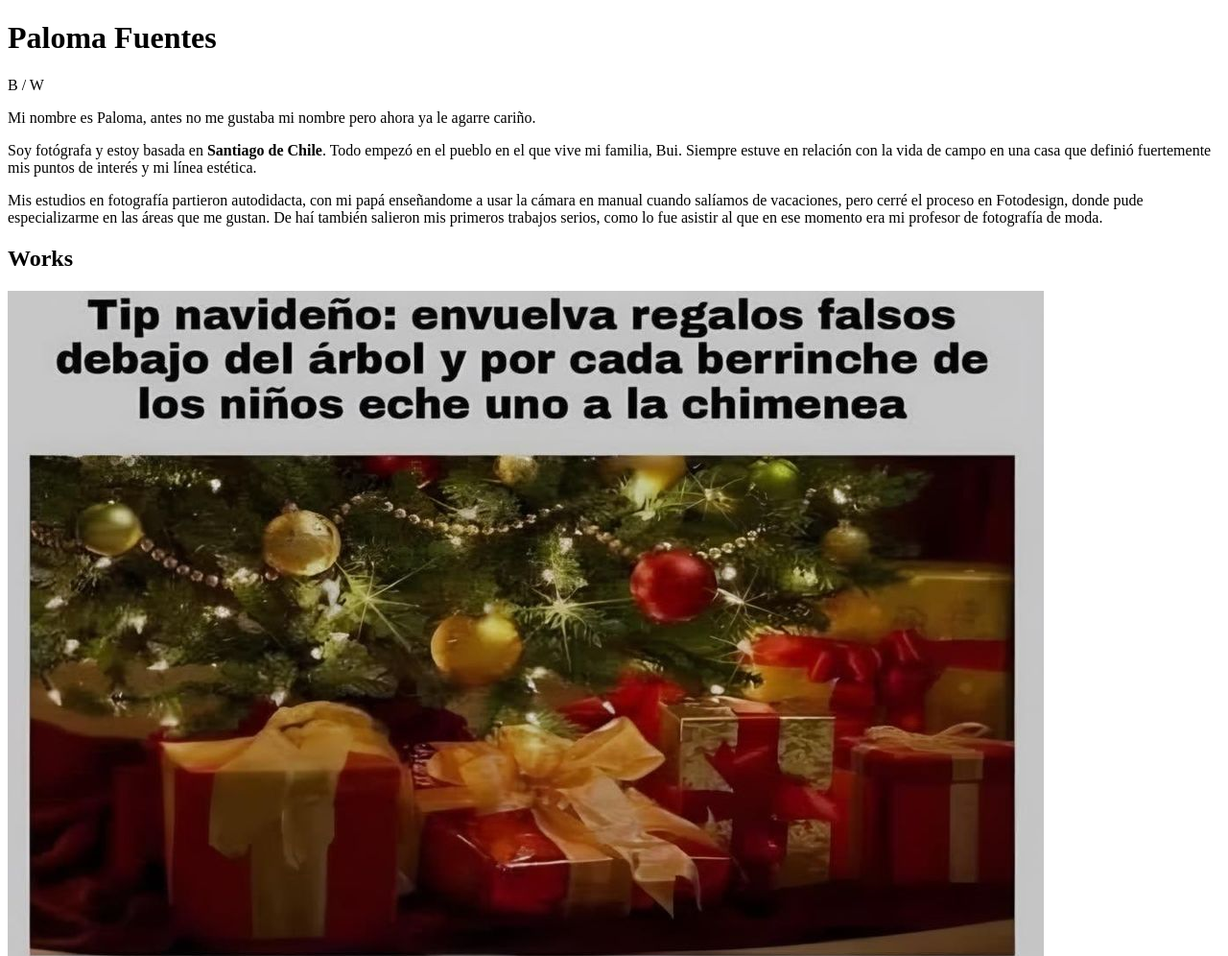
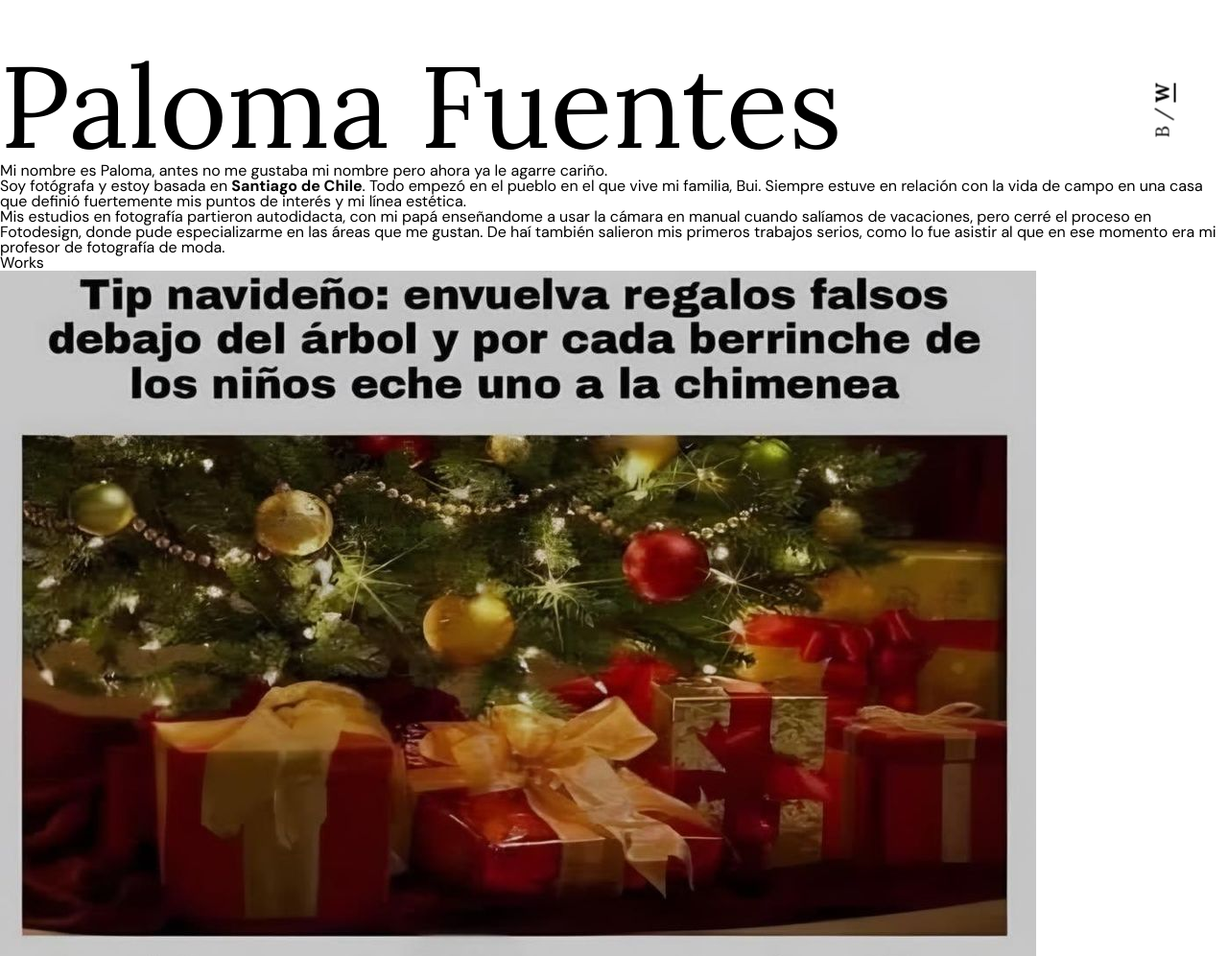
Before and after one commit to SoyEdwinCabrera/Paloma-Fuentes, a plain HTML site: page index.html in a window 1280 px wide. Shown: the top 996 px of the page at 96% size. Drawn offline with Linux system fonts and the light colour scheme.

Commit message:
commit 4

```diff
--- a/index.html
+++ b/index.html
@@ -5,15 +5,16 @@
     <meta http-equiv="X-UA-Compatible" content="IE=edge">
     <meta name="viewport" content="width=device-width, initial-scale=1.0">
     <title>Paloma Fuentes</title>
+    <link rel="stylesheet" href="styles/style.css">
 </head>
 <body>
     <header id="pf__header" class="pf__header">
         <div class="pf__header__content">
             <h1 class="pf__header__logo">Paloma Fuentes</h1>
         </div>
-        <div class="pf__header__options-contrast">
-                <span class="pf__header__options-contrast__black">B</span> / <span class="pf__header__options-contrast__white">W</span>
-        </div>
+        <di class="pf__header__options-contrast">
+                <span class="pf__header__options-contrast__black">B</span> / <span class="pf__header__options-contrast__white active">W</span>
+        </di    v>
     </header>
     <section id="pf__bio__content">
         <p>Mi nombre es Paloma, antes no me gustaba mi nombre pero ahora ya le agarre cariño.</p>
--- /dev/null
+++ b/styles/sass/fonts.scss
@@ -0,0 +1 @@
+@import url('https://fonts.googleapis.com/css2?family=DM+Sans:ital,opsz,wght@0,9..40,100..1000;1,9..40,100..1000&family=Lora:ital,wght@0,400..700;1,400..700&display=swap')
--- /dev/null
+++ b/styles/sass/global.scss
@@ -0,0 +1,25 @@
+strong {
+    font-weight: bold;
+}
+body {
+    color: #000;
+    background-color: #fff;
+    font-family: "DM Sans", Arial;
+}
+a {
+    color: #000;
+    font-weight: bold;
+    text-decoration: none;
+}
+.pf__dark {
+    background-color: #000;
+    color: #fff;
+    a {
+        color: #fff;
+        border-color: #fff !important;
+    }
+    .active {
+        color: #fff;
+        border-color: #fff !important;
+    }
+}
--- /dev/null
+++ b/styles/sass/home.scss
@@ -0,0 +1,53 @@
+.pf__header {
+    &__content {
+        position: relative;
+        width: 80;
+        margin: 0 auto;
+        margin-top: 50px;
+    }
+    &__logo {
+        font-family: "lora", "Times New Roman";
+        font-size: 120px;
+        @media (max-width: 1024) {
+            font-size: 80px;
+        }
+        @media (max-width: 700px) {
+            font-size: 60px;
+        }
+    }
+    &__options-contrast {
+        font-family: 'lora', "Times New Roman";
+        font-size: 20px;
+        position: fixed;
+        right: 40px;
+        top: 105px;
+        margin-top: 0px;
+        transform: rotate(-90deg);
+        -webkit-transform: rotate(-90deg);
+        -ms-transform: rotate(-90deg);
+        -ms-transform-origin: right, top;
+        -webkit-transform-origin: right, top;
+        z-index: 3;
+        @media (max-width: 700px) {
+            right: 10px;
+            font-size: 18px;
+        }
+        span {
+            cursor: pointer;
+        }
+        .active {
+            font-weight: bold;
+            border-bottom: 2px solid #000;
+            &:hover {
+                border-color: transparent;
+            }
+        }
+
+    }
+}
+.pf__bio {
+    position: relative;
+    width: 80px;
+    margin: 0 auto;
+    margin-top: 400px;
+}
--- /dev/null
+++ b/styles/sass/reset.scss
@@ -0,0 +1,48 @@
+/* http://meyerweb.com/eric/tools/css/reset/
+   v2.0 | 20110126
+   License: none (public domain)
+*/
+
+html, body, div, span, applet, object, iframe,
+h1, h2, h3, h4, h5, h6, p, blockquote, pre,
+a, abbr, acronym, address, big, cite, code,
+del, dfn, em, img, ins, kbd, q, s, samp,
+small, strike, strong, sub, sup, tt, var,
+b, u, i, center,
+dl, dt, dd, ol, ul, li,
+fieldset, form, label, legend,
+table, caption, tbody, tfoot, thead, tr, th, td,
+article, aside, canvas, details, embed,
+figure, figcaption, footer, header, hgroup,
+menu, nav, output, ruby, section, summary,
+time, mark, audio, video {
+	margin: 0;
+	padding: 0;
+	border: 0;
+	font-size: 100%;
+	font: inherit;
+	vertical-align: baseline;
+}
+/* HTML5 display-role reset for older browsers */
+article, aside, details, figcaption, figure,
+footer, header, hgroup, menu, nav, section {
+	display: block;
+}
+body {
+	line-height: 1;
+}
+ol, ul {
+	list-style: none;
+}
+blockquote, q {
+	quotes: none;
+}
+blockquote:before, blockquote:after,
+q:before, q:after {
+	content: '';
+	content: none;
+}
+table {
+	border-collapse: collapse;
+	border-spacing: 0;
+}
--- /dev/null
+++ b/styles/style.scss
@@ -0,0 +1,6 @@
+@import "sass/reset.scss";
+@import "sass/fonts.scss";
+@import "sass/global.scss";
+@import "sass/home.scss";
+@import "sass/single.scss";
+@import "sass/404.scss";
```
Also changed, not shown: styles/sass/404.scss (added), styles/sass/single.scss (added), styles/style.css (added), 1 other file.
